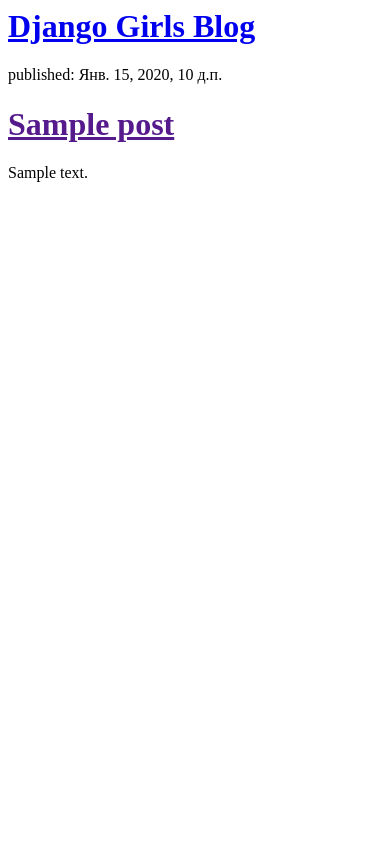
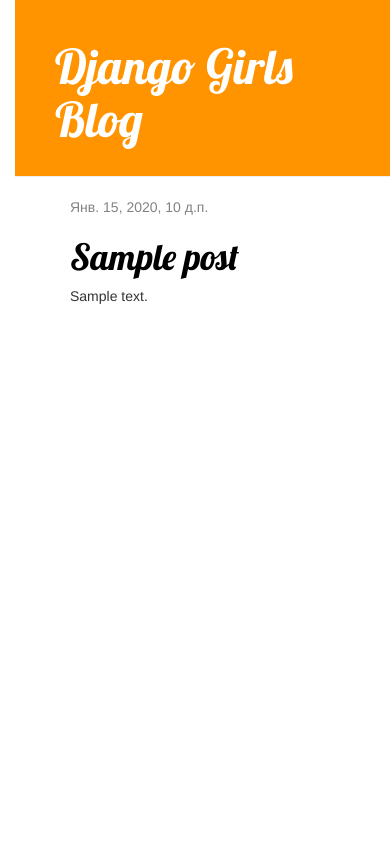
Before and after one commit to sheleh/djangogirls, a Django app: template blog/templates/blog/post_list.html in a window 390 px wide. Run offline with Django 3.2, Linux system fonts and the light colour scheme; the template is opened without the code that fills it: most values are stand-ins (such as "Sample title", 1, 10 or a date in 2020); some libraries are stand-ins or nearby versions.

Commit message:
added views and templates

```diff
--- /dev/null
+++ b/blog/static/css/blog.css
@@ -0,0 +1,53 @@
+h1 a {
+    color: #FCA205;
+    font-family:'Lobster';
+}
+body {
+    padding-left:15px;
+}
+.page-header {
+    background-color: #ff9400;
+    margin-top: 0;
+    padding: 20px 20px 20px 40px;
+}
+
+.page-header h1, .page-header h1 a, .page-header h1 a:visited, .page-header h1 a:active {
+    color: #ffffff;
+    font-size: 36pt;
+    text-decoration: none;
+}
+
+.content {
+    margin-left: 40px;
+}
+
+h1, h2, h3, h4 {
+    font-family: 'Lobster', cursive;
+}
+
+.date {
+    color: #828282;
+}
+
+.save {
+    float: right;
+}
+
+.post-form textarea, .post-form input {
+    width: 100%;
+}
+
+.top-menu, .top-menu:hover, .top-menu:visited {
+    color: #ffffff;
+    float: right;
+    font-size: 26pt;
+    margin-right: 20px;
+}
+
+.post {
+    margin-bottom: 70px;
+}
+
+.post h1 a, .post h1 a:visited {
+    color: #000000;
+}
--- /dev/null
+++ b/blog/templates/blog/base.html
@@ -0,0 +1,28 @@
+{% load static %}
+<html>
+    <head>
+        <title>Django Girls blog</title>
+        <link rel="stylesheet" href="//maxcdn.bootstrapcdn.com/bootstrap/3.2.0/css/bootstrap.min.css">
+        <link rel="stylesheet" href="//maxcdn.bootstrapcdn.com/bootstrap/3.2.0/css/bootstrap-theme.min.css">
+        <link href="//fonts.googleapis.com/css?family=Lobster&subset=latin,cyrillic"
+              rel="stylesheet" type="text/css">
+        <link rel="stylesheet" href="{% static 'css/blog.css' %}">
+        <title>Django Girls blog</title>
+    </head>
+    <body>
+        <div class="page-header">
+            <h1><a href="/">Django Girls Blog</a></h1>
+        </div>
+
+        <div class="content container">
+            <div class="row">
+                <div class="col-md-8">
+                    {% block content %}
+                    {% endblock %}
+                </div>
+            </div>
+        </div>
+
+
+    </body>
+</html>
--- a/blog/templates/blog/post_list.html
+++ b/blog/templates/blog/post_list.html
@@ -1,18 +1,13 @@
-<html>
-    <head>
-        <title>Django Girls blog</title>
-    </head>
-    <body>
-        <div>
-            <h1><a href="/">Django Girls Blog</a></h1>
-        </div>
+{% extends 'blog/base.html' %}
+
+{% block content %}
     {% for post in posts %}
-        <div>
-            <p>published: {{ post.published_date }}</p>
-            <h1><a href="">{{ post.title }}</a></h1>
+        <div class="post">
+            <div class="date">
+                {{ post.published_date }}
+            </div>
+            <h1><a href="{% url 'post_detail' pk=post.pk %}">{{ post.title }}</a></h1>
             <p>{{ post.text|linebreaksbr }}</p>
         </div>
     {% endfor %}
-
-    </body>
-</html>
+{% endblock %}
--- a/blog/urls.py
+++ b/blog/urls.py
@@ -3,4 +3,5 @@
 
 urlpatterns = [
     path('', views.post_list, name='post_list'),
+    path('post/<int:pk>/', views.post_detail, name='post_detail'),
 ]
```
Also changed, not shown: blog/templates/blog/post_detail.html (added, +14 -0 lines), blog/views.py (+6 -1 lines).
